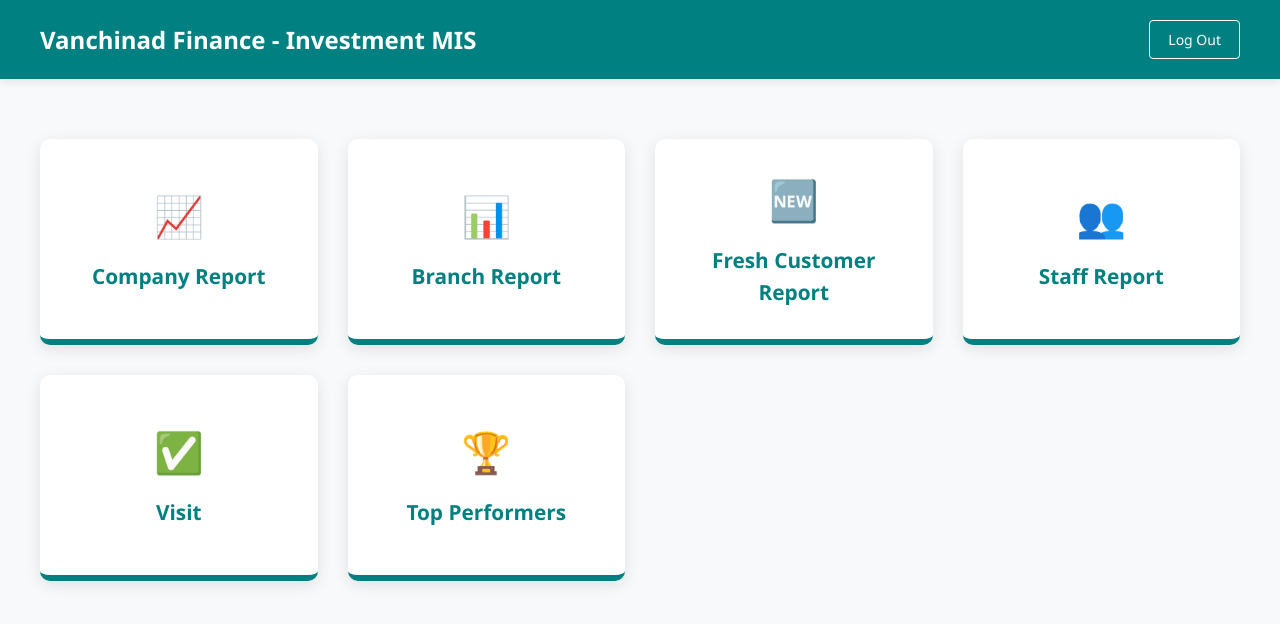
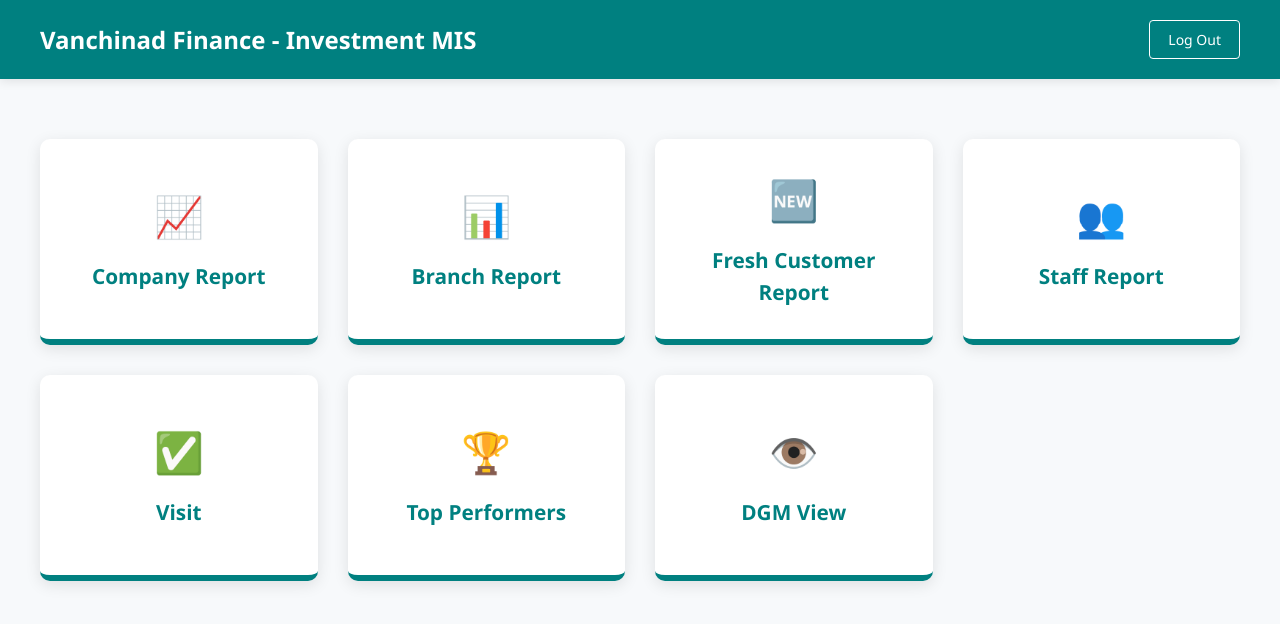
Before and after one commit to smlfin/vflmis, a plain HTML site: page dashboard.htm in a window 1280 px wide. Drawn offline with Linux system fonts and the light colour scheme.

Commit message:
Update dashboard.htm

```diff
--- a/dashboard.htm
+++ b/dashboard.htm
@@ -125,6 +125,7 @@
         <a href="staff_report.html" class="dash-card"><div class="icon">👥</div><h3>Staff Report</h3></a>
         <a href="https://statuesque-kleicha-dcd5fc.netlify.app/" class="dash-card"><div class="icon">✅</div><h3>Visit</h3></a>
         <a href="gainers_losers_report.html" class="dash-card"><div class="icon">🏆</div><h3>Top Performers</h3></a>
+        <a href="dgm_view.html" class="dash-card"><div class="icon">👁️</div><h3>DGM View</h3></a>
     </div>
 
 </body>
```
